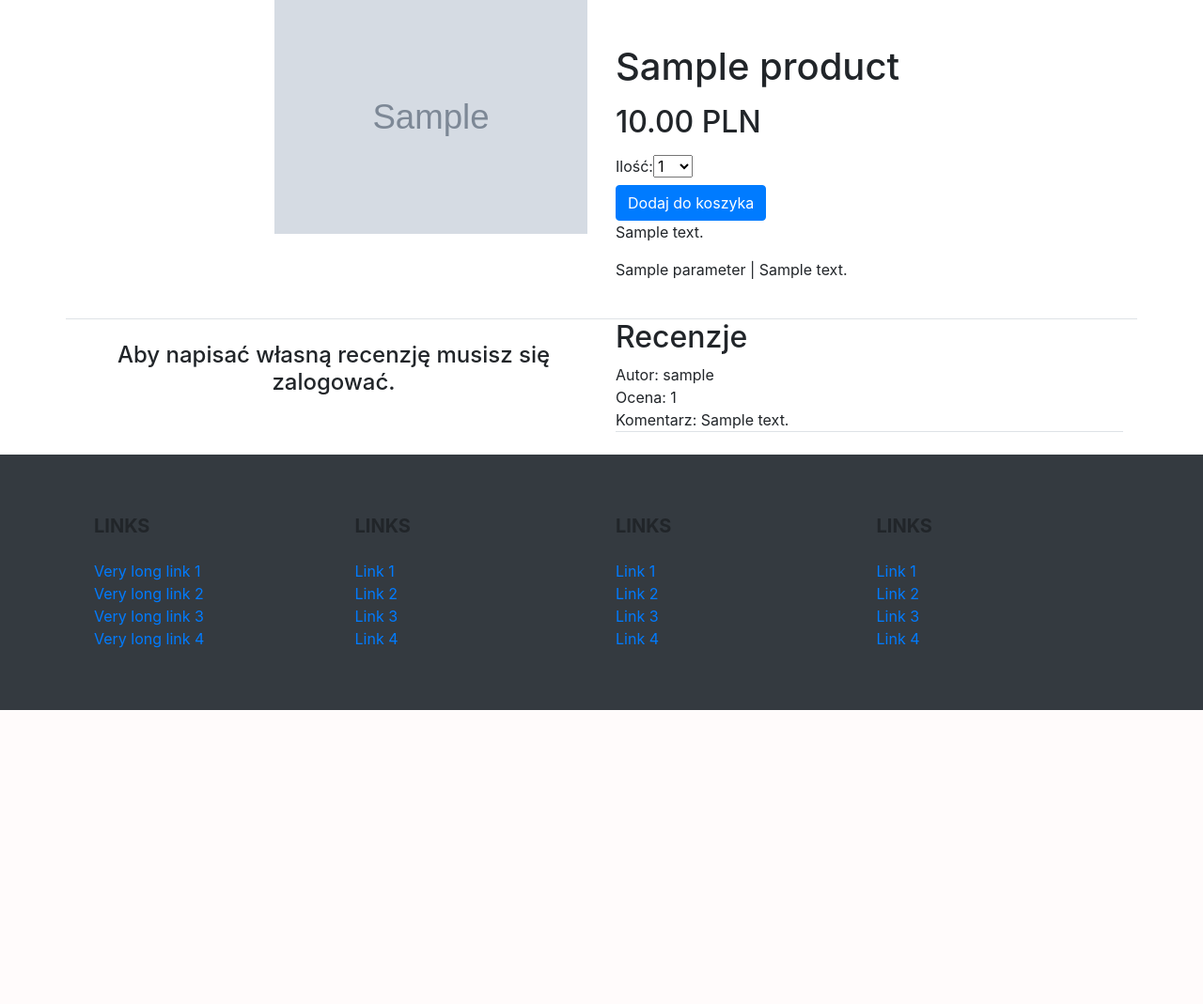
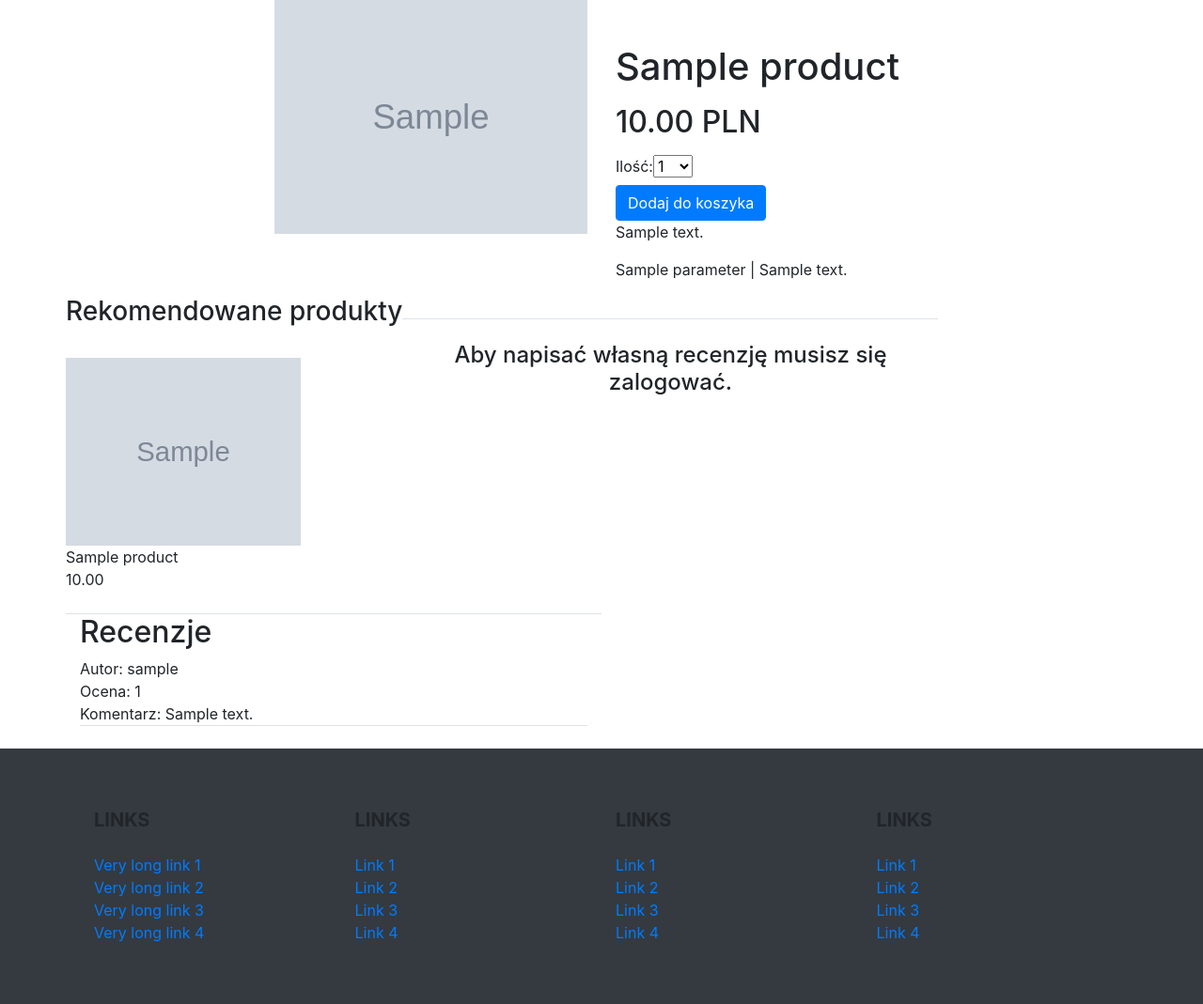
Before and after one commit to urszulasologub/webshop, a Django app: page /1/sample/ in a window 1280 px wide. Shown: the part 87-1156 px from the top of the page at 94% size. Before the commit the page ends 843 px from the top, so only its background shows below. Run offline with Django 3.2, Linux system fonts and the light colour scheme; tables that the repository leaves empty hold one stand-in row (values such as "Sample post"); grey boxes marked "Sample" are stand-in pictures; parts of the project's set-up code (start-up, migrations or seed data) failed here and were passed over; some libraries are stand-ins or nearby versions.

Commit message:
product/details show recommended products list now

```diff
--- a/webshop/shop/templates/shop/product/detail.html
+++ b/webshop/shop/templates/shop/product/detail.html
@@ -50,11 +50,25 @@
 
 		{% for description in descriptions %}
 
-		<p>{{ description.parameter }} | {{ description.description }}</p>
+			<p>{{ description.parameter }} | {{ description.description }}</p>
 
 		{% endfor %}
 
 	</div>
+
+
+	<div id="recommend" class="">
+	<h3>Rekomendowane produkty</h3>
+		{% for item in recommendations %}
+			<br><img src="{% if item.image %}{{ item.image.url }}{% else %}{% static 'img/no-image.png' %}{% endif %}" height=200 width=250>
+			<br>{{ item.name }}
+			<br>{{ item.price }}
+
+			<br>
+		{% endfor %}
+	</div>
+
+
 	<div id="recenzje" class="col-md-6 border-top mt-4">
 		{% if user.is_authenticated %}
 			{% if users_reviews %}
--- a/webshop/shop/views.py
+++ b/webshop/shop/views.py
@@ -9,6 +9,8 @@ from cart.forms import CartAddProductForm
 from django.contrib.auth.decorators import login_required
 from django.db.models import Count
 from django.http import HttpResponseRedirect
+from statistics import mean
+from collections import OrderedDict
 
 
 def product_list(request, category_slug=None):
@@ -51,13 +53,15 @@ def product_detail(request, id, slug):
 		new_review, review_form = add_review(request, new_review, product)
 	else:
 		review_form = ReviewForm()
+	recommendations = choose_recommended(request, product.category, 5)
 	return render(request, 'shop/product/detail.html', {'product': product,
 														'cart_product_form': cart_product_form,
 														'descriptions': descriptions,
 														'reviews': reviews,
 														'new_review': new_review,
 														'review_form': review_form,
-														'users_reviews': users_reviews})
+														'users_reviews': users_reviews,
+														'recommendations': recommendations})
 
 
 @login_required
@@ -91,3 +95,18 @@ class ParameterAutocomplete(autocomplete.Select2QuerySetView):
 			qs = qs.filter(parameter__name__startswith=self.q)
 
 		return qs
+
+
+def choose_recommended(request, category, amount):
+	products = Product.objects.filter(category=category)
+	dictionary = OrderedDict()
+	for product in products:
+		dictionary[product] = product.average_rating
+	recommended_products = []
+	i = 0
+	for product in dictionary:
+		recommended_products.append(product)
+		i += 1
+		if (i == amount):
+			break
+	return recommended_products
```
